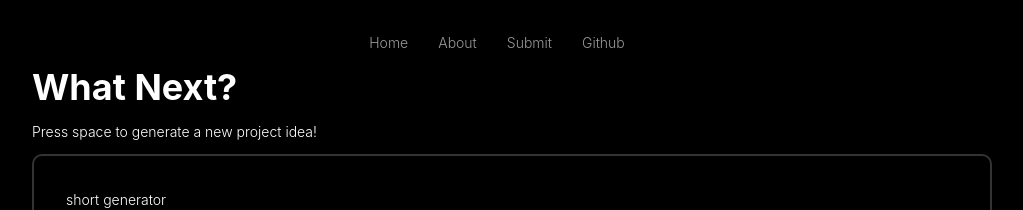
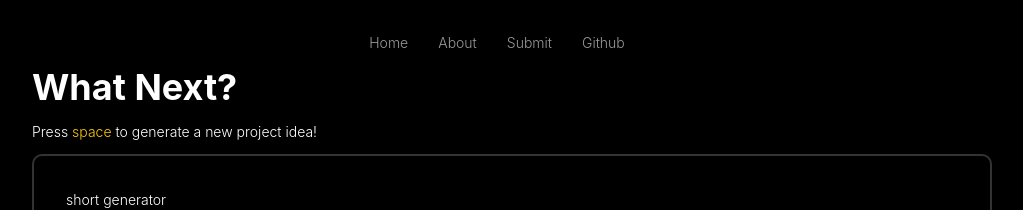
Before and after one commit to timothyac/what-next, a Next.js app: page / in a window 1280 px wide. Shown: the top 210 px of the page, without its empty margins (128-1151 px from the left). Built offline with nearby package versions, Linux system fonts and the light colour scheme.

Commit message:
a little bit of styling for the index

```diff
--- a/pages/index.js
+++ b/pages/index.js
@@ -60,7 +60,10 @@ export default class Index extends React.Component {
       <Layout>
         <div>
           <h1>What Next?</h1>
-          <p>Press space to generate a new project idea!</p>
+          <p>
+            Press <span className="highlight">space</span> to generate a new
+            project idea!
+          </p>
           <Idea idea={this.state.idea} />
         </div>
       </Layout>
```
